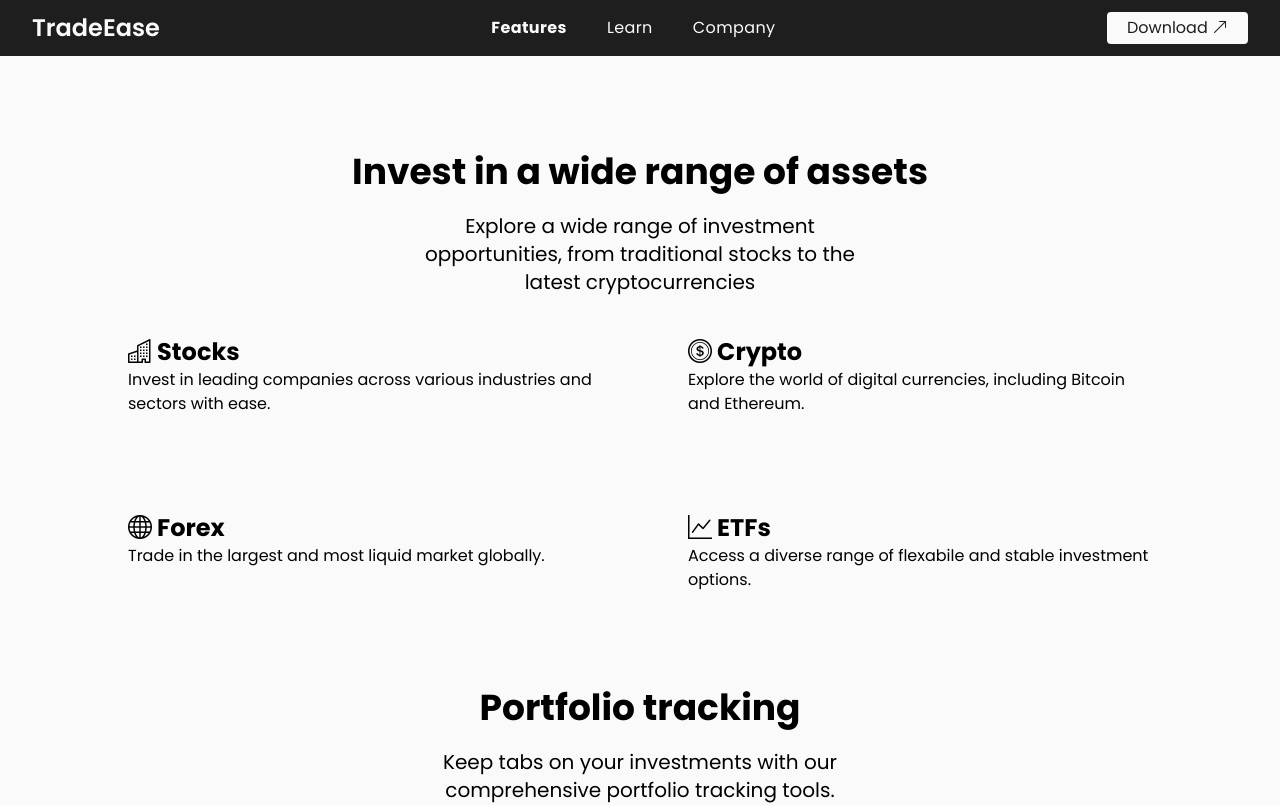
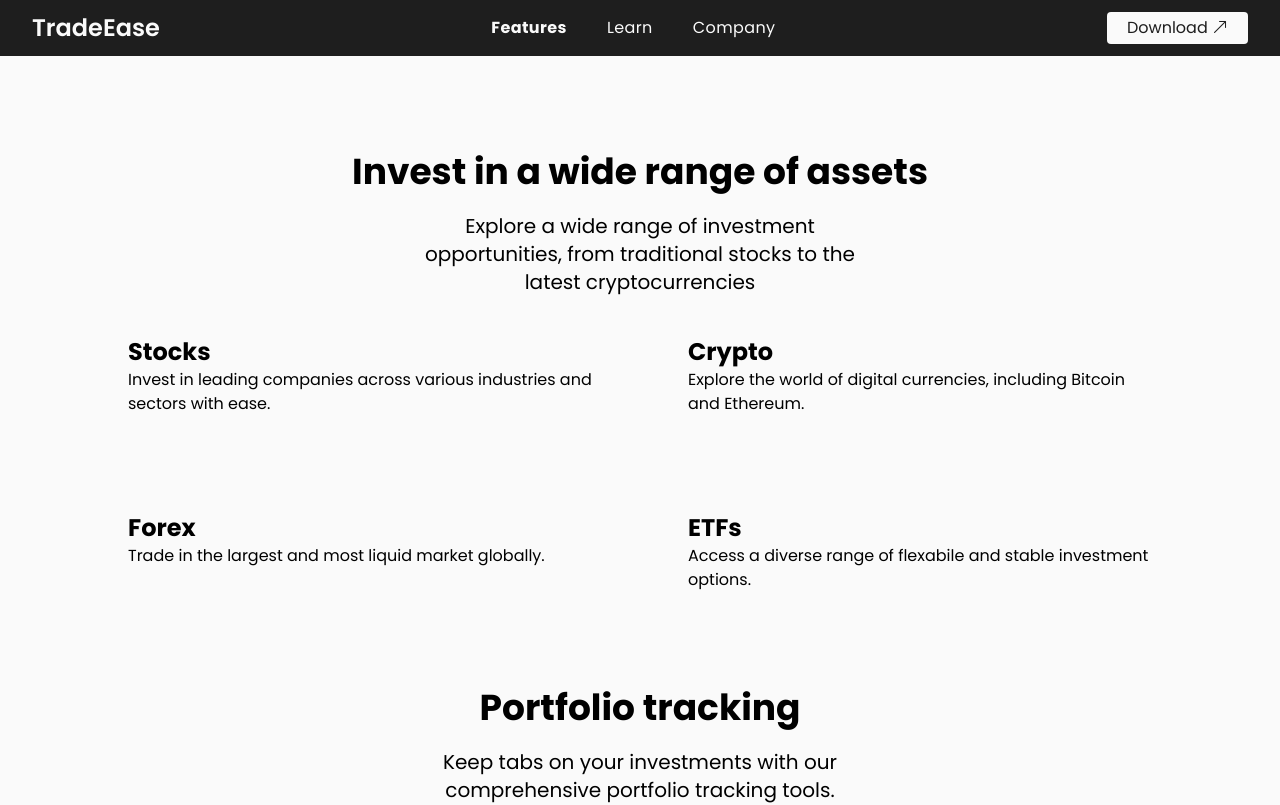
Before and after one commit to ben-oldham1/fintech-site, a Next.js app: page /features in a window 1280 px wide. Shown: the top 805 px of the page. Built offline with nearby package versions, Linux system fonts and the light colour scheme.

Commit message:
Implement new icons

```diff
--- a/src/app/features/page.js
+++ b/src/app/features/page.js
@@ -23,7 +23,7 @@ export default function Features() {
                         <AssetCard
                             title="Stocks"
                             body="Invest in leading companies across various industries and sectors with ease."
-                            iconClass="bi bi-buildings"
+                            icon="stocks"
                         />
                     </FadeIn>
 
@@ -31,7 +31,7 @@ export default function Features() {
                         <AssetCard
                             title="Crypto"
                             body="Explore the world of digital currencies, including Bitcoin and Ethereum."
-                            iconClass="bi bi-coin"
+                            icon="crypto"
                         />
                     </FadeIn>
 
@@ -39,7 +39,7 @@ export default function Features() {
                         <AssetCard
                             title="Forex"
                             body="Trade in the largest and most liquid market globally."
-                            iconClass="bi bi-globe"
+                            icon="forex"
                         />
                     </FadeIn>
 
@@ -47,7 +47,7 @@ export default function Features() {
                         <AssetCard
                             title="ETFs"
                             body="Access a diverse range of flexabile and stable investment options."
-                            iconClass="bi bi-graph-up"
+                            icon="etf"
                         />
                     </FadeIn>
 
```
